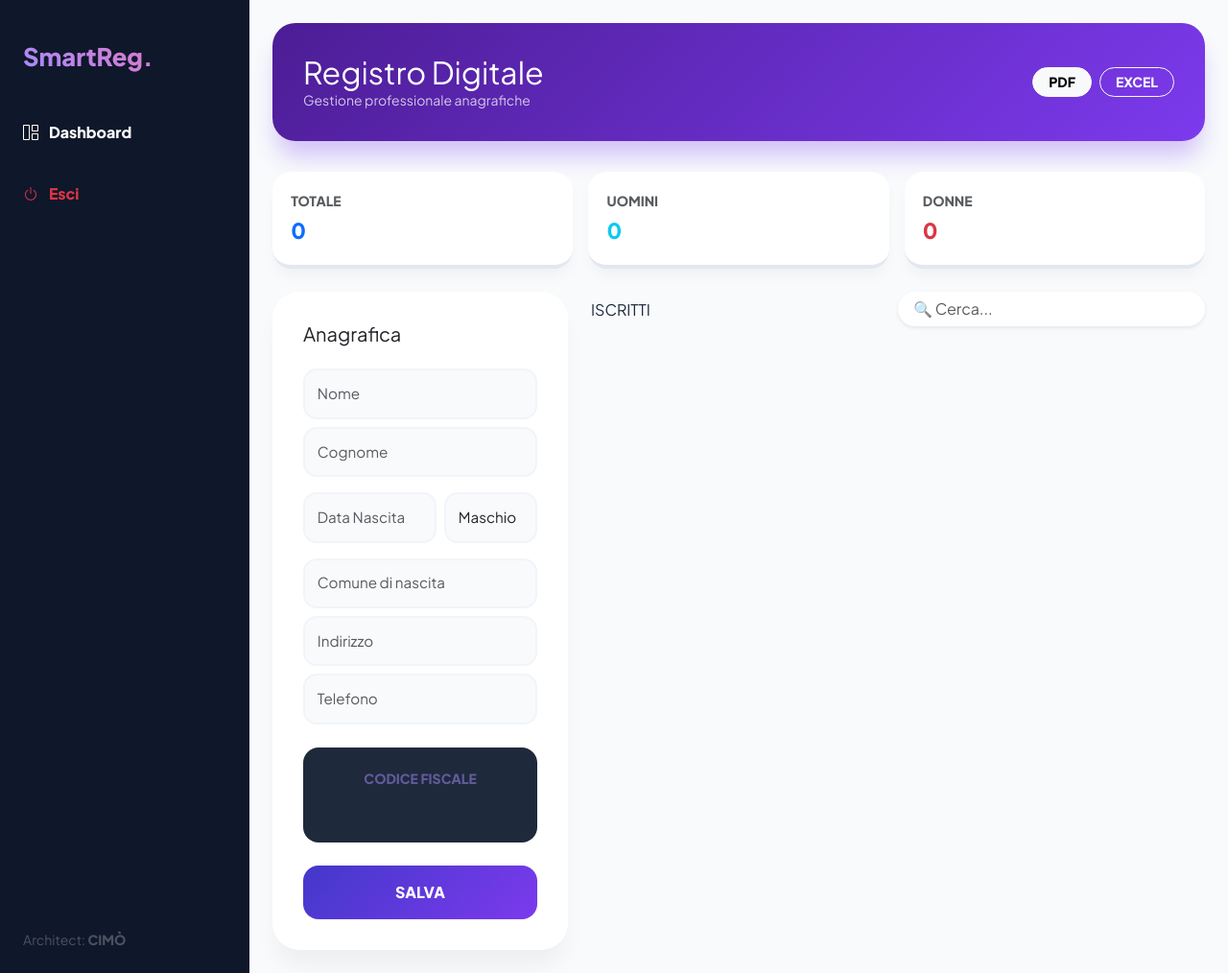
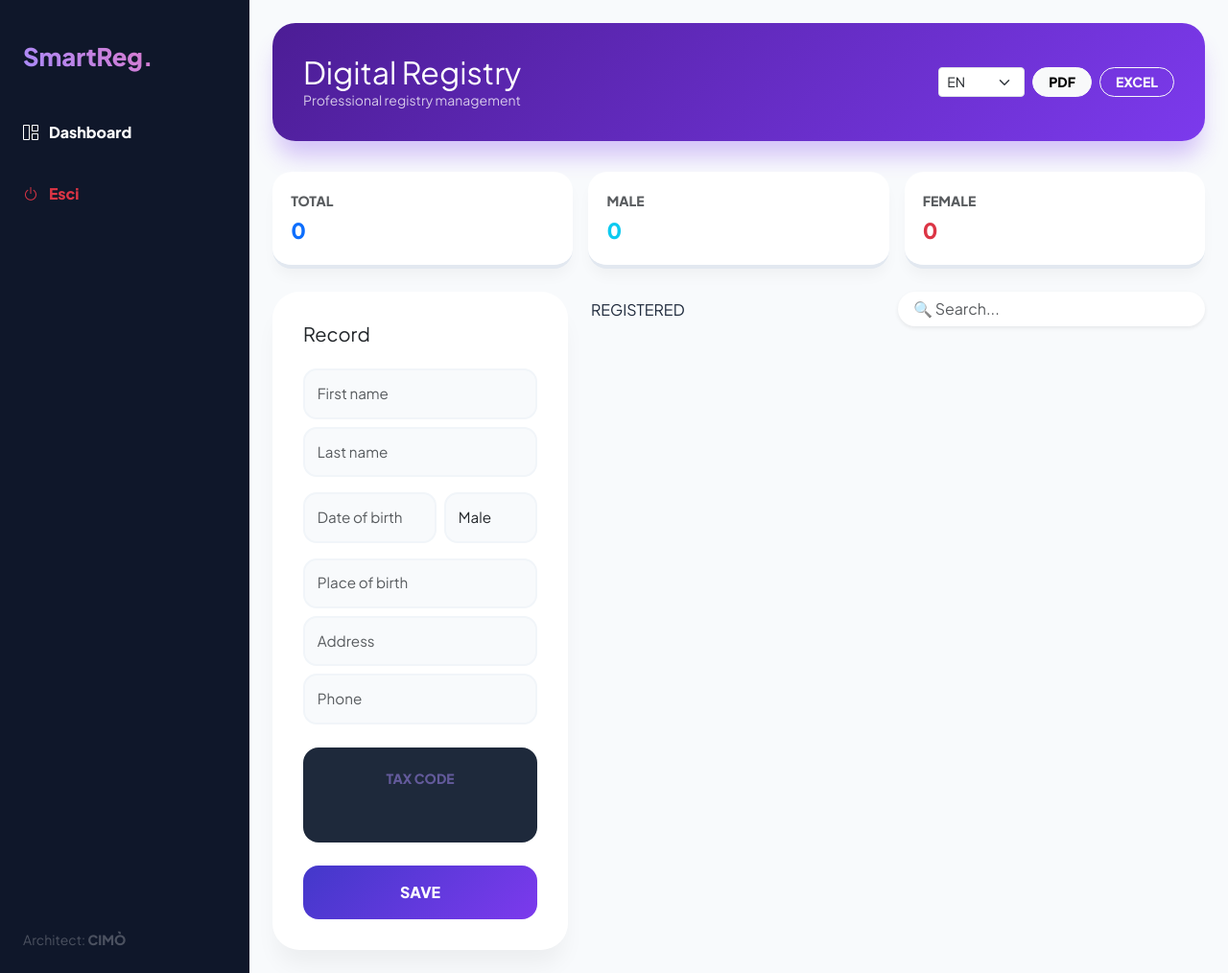
Before and after one commit to santocimo/mio-primo-devops, a PHP site: page / in a window 1280 px wide. Shown: the whole page at 96% size. Run offline with PHP 8.4, Linux system fonts and the light colour scheme; the visitor is signed in with stand-in values (Sample User, id 1); data that the repository does not hold is empty; some libraries are stand-ins or nearby versions.

Commit message:
Fix per versione in Inglese

```diff
--- a/index.php
+++ b/index.php
@@ -138,53 +138,57 @@ try {
     <div class="flex-grow-1 p-3 p-md-4">
         <div class="glass-header d-flex justify-content-between align-items-center">
             <div>
-                <h2 class="fw-800 m-0">Registro Digitale</h2>
-                <p class="m-0 opacity-75 small">Gestione professionale anagrafiche</p>
+                    <h2 class="fw-800 m-0" data-i18n="title.app">Registro Digitale</h2>
+                    <p class="m-0 opacity-75 small" data-i18n="subtitle.app">Gestione professionale anagrafiche</p>
             </div>
-            <div class="d-flex gap-2">
-                <button onclick="window.print()" class="btn btn-light btn-sm rounded-pill px-3 fw-bold">PDF</button>
-                <?php if($ruolo_reale == 'ADMIN'): ?><a href="?export_excel=1" class="btn btn-outline-light btn-sm rounded-pill px-3 fw-bold">EXCEL</a><?php endif; ?>
-            </div>
+                <div class="d-flex gap-2 align-items-center">
+                    <select id="languageSelect" class="form-select form-select-sm" style="width:90px;">
+                        <option value="it">IT</option>
+                        <option value="en">EN</option>
+                    </select>
+                    <button onclick="window.print()" class="btn btn-light btn-sm rounded-pill px-3 fw-bold" data-i18n="btn.pdf">PDF</button>
+                    <?php if($ruolo_reale == 'ADMIN'): ?><a href="?export_excel=1" class="btn btn-outline-light btn-sm rounded-pill px-3 fw-bold" data-i18n="btn.excel">EXCEL</a><?php endif; ?>
+                </div>
         </div>
 
         <div class="row g-3 mb-4 stat-row">
-            <div class="col-4"><div class="stat-card-white"><span class="text-muted small fw-bold d-block mb-1">TOTALE</span><span class="stat-val text-primary"><?php echo $totale; ?></span></div></div>
-            <div class="col-4"><div class="stat-card-white"><span class="text-muted small fw-bold d-block mb-1">UOMINI</span><span class="stat-val text-info"><?php echo $uomini; ?></span></div></div>
-            <div class="col-4"><div class="stat-card-white"><span class="text-muted small fw-bold d-block mb-1">DONNE</span><span class="stat-val text-danger"><?php echo $donne; ?></span></div></div>
+              <div class="col-4"><div class="stat-card-white"><span class="text-muted small fw-bold d-block mb-1" data-i18n="stat.total">TOTALE</span><span class="stat-val text-primary"><?php echo $totale; ?></span></div></div>
+              <div class="col-4"><div class="stat-card-white"><span class="text-muted small fw-bold d-block mb-1" data-i18n="stat.male">UOMINI</span><span class="stat-val text-info"><?php echo $uomini; ?></span></div></div>
+              <div class="col-4"><div class="stat-card-white"><span class="text-muted small fw-bold d-block mb-1" data-i18n="stat.female">DONNE</span><span class="stat-val text-danger"><?php echo $donne; ?></span></div></div>
         </div>
 
         <div class="row g-4">
             <div id="form-col" class="col-lg-4">
                 <div class="card main-card">
-                    <h5 id="formTitle" class="fw-800 mb-4">Anagrafica</h5>
+                    <h5 id="formTitle" class="fw-800 mb-4" data-i18n="form.title">Anagrafica</h5>
                     <form method="POST" id="mainForm">
                         <input type="hidden" name="id_record" id="id_record">
                         <div class="mb-3">
-                            <input type="text" name="nuovo_nome" id="nome" class="form-control input-custom mb-2" placeholder="Nome" required>
-                            <input type="text" name="nuovo_cognome" id="cognome" class="form-control input-custom" placeholder="Cognome" required>
+                            <input type="text" name="nuovo_nome" id="nome" class="form-control input-custom mb-2" placeholder="Nome" required data-i18n-placeholder="ph.name">
+                            <input type="text" name="nuovo_cognome" id="cognome" class="form-control input-custom" placeholder="Cognome" required data-i18n-placeholder="ph.surname">
                         </div>
                         <div class="row g-2 mb-3">
-                            <div class="col-7"><input type="text" id="datepicker" class="form-control input-custom" placeholder="Data Nascita" readonly required><input type="hidden" name="data_nascita_db" id="data_db"></div>
-                            <div class="col-5"><select name="sesso" id="sesso" class="form-select input-custom"><option value="M">Maschio</option><option value="F">Femmina</option></select></div>
+                            <div class="col-7"><input type="text" id="datepicker" class="form-control input-custom" placeholder="Data Nascita" readonly required data-i18n-placeholder="ph.dob"><input type="hidden" name="data_nascita_db" id="data_db"></div>
+                            <div class="col-5"><select name="sesso" id="sesso" class="form-select input-custom"><option value="M" data-i18n="sex.male">Maschio</option><option value="F" data-i18n="sex.female">Femmina</option></select></div>
                         </div>
                         <div class="mb-3">
-                            <input type="text" name="luogo_nascita" id="comune_input" class="form-control input-custom mb-2" placeholder="Comune di nascita">
-                            <input type="text" name="indirizzo" id="indirizzo" class="form-control input-custom mb-2" placeholder="Indirizzo">
-                            <input type="text" name="recapito" id="recapito" class="form-control input-custom" placeholder="Telefono">
+                            <input type="text" name="luogo_nascita" id="comune_input" class="form-control input-custom mb-2" placeholder="Comune di nascita" data-i18n-placeholder="ph.birthplace">
+                            <input type="text" name="indirizzo" id="indirizzo" class="form-control input-custom mb-2" placeholder="Indirizzo" data-i18n-placeholder="ph.address">
+                            <input type="text" name="recapito" id="recapito" class="form-control input-custom" placeholder="Telefono" data-i18n-placeholder="ph.phone">
                         </div>
                         <div class="cf-display-box" id="cf_box_ui">
-                            <small class="d-block opacity-50 mb-1 fw-bold" id="cf_label">CODICE FISCALE</small>
+                            <small class="d-block opacity-50 mb-1 fw-bold" id="cf_label" data-i18n="cf.label">CODICE FISCALE</small>
                             <input type="text" name="nuovo_cf" id="cf_output" class="w-100 border-0 bg-transparent text-center fw-bold" readonly style="color: inherit; font-size: 1.2rem; letter-spacing: 2px;">
                         </div>
-                        <button type="submit" id="submitBtn" class="btn btn-viola w-100">SALVA</button>
+                        <button type="submit" id="submitBtn" class="btn btn-viola w-100" data-i18n="btn.save">SALVA</button>
                     </form>
                 </div>
             </div>
 
             <div class="col-lg-8">
                 <div class="d-flex justify-content-between align-items-center mb-3 search-box">
-                    <h6 class="fw-800 m-0">ISCRITTI</h6>
-                    <input type="text" id="liveSearch" class="form-control border-0 shadow-sm rounded-pill w-50 ps-3" placeholder="🔍 Cerca...">
+                    <h6 class="fw-800 m-0" data-i18n="heading.registered">ISCRITTI</h6>
+                    <input type="text" id="liveSearch" class="form-control border-0 shadow-sm rounded-pill w-50 ps-3" placeholder="🔍 Cerca..." data-i18n-placeholder="ph.search">
                 </div>
                 <div id="grid-body">
                     <?php
@@ -222,6 +226,49 @@ try {
 $(function() {
     let belfiore = "";
 
+    // --- i18n definitions and helper ---
+    const i18n = {
+        it: {
+            'title.app':'Registro Digitale', 'subtitle.app':'Gestione professionale anagrafiche',
+            'btn.pdf':'PDF', 'btn.excel':'EXCEL',
+            'stat.total':'TOTALE', 'stat.male':'UOMINI', 'stat.female':'DONNE',
+            'form.title':'Anagrafica', 'form.edit':'Modifica',
+            'ph.name':'Nome', 'ph.surname':'Cognome', 'ph.dob':'Data Nascita', 'ph.birthplace':'Comune di nascita', 'ph.address':'Indirizzo', 'ph.phone':'Telefono', 'ph.search':'🔍 Cerca...',
+            'cf.label':'CODICE FISCALE', 'cf.exists':'GIÀ IN ARCHIVIO',
+            'btn.save':'SALVA', 'heading.registered':'ISCRITTI',
+            'sex.male':'Maschio', 'sex.female':'Femmina',
+            'confirm.delete.title':'Elimina?', 'confirm.delete.confirm':'Elimina', 'confirm.cancel':'Annulla'
+        },
+        en: {
+            'title.app':'Digital Registry', 'subtitle.app':'Professional registry management',
+            'btn.pdf':'PDF', 'btn.excel':'EXCEL',
+            'stat.total':'TOTAL', 'stat.male':'MALE', 'stat.female':'FEMALE',
+            'form.title':'Record', 'form.edit':'Edit',
+            'ph.name':'First name', 'ph.surname':'Last name', 'ph.dob':'Date of birth', 'ph.birthplace':'Place of birth', 'ph.address':'Address', 'ph.phone':'Phone', 'ph.search':'🔍 Search...',
+            'cf.label':'TAX CODE', 'cf.exists':'ALREADY IN ARCHIVE',
+            'btn.save':'SAVE', 'heading.registered':'REGISTERED',
+            'sex.male':'Male', 'sex.female':'Female',
+            'confirm.delete.title':'Delete?', 'confirm.delete.confirm':'Delete', 'confirm.cancel':'Cancel'
+        }
+    };
+    let currentLang = localStorage.getItem('lang') || (navigator.language && navigator.language.startsWith('en') ? 'en' : 'it');
+
+    function t(key) { return (i18n[currentLang] && i18n[currentLang][key]) ? i18n[currentLang][key] : key; }
+
+    function applyLang(lang) {
+        currentLang = lang;
+        localStorage.setItem('lang', lang);
+        document.querySelectorAll('[data-i18n]').forEach(el => { const k = el.getAttribute('data-i18n'); if(i18n[lang] && i18n[lang][k]) el.textContent = i18n[lang][k]; });
+        document.querySelectorAll('[data-i18n-placeholder]').forEach(el => { const k = el.getAttribute('data-i18n-placeholder'); if(i18n[lang] && i18n[lang][k]) el.setAttribute('placeholder', i18n[lang][k]); });
+        // update option labels in selects
+        document.querySelectorAll('option[data-i18n]').forEach(opt => { const k = opt.getAttribute('data-i18n'); if(i18n[lang] && i18n[lang][k]) opt.textContent = i18n[lang][k]; });
+        // update sweetalert button defaults where used dynamically
+    }
+
+    // initialize language selector
+    const langSel = document.getElementById('languageSelect'); if(langSel){ langSel.value = currentLang; langSel.addEventListener('change', function(){ applyLang(this.value); }); }
+    applyLang(currentLang);
+
     // --- NUOVA LIVE SEARCH (server-backed, debounced) ---
     let searchTimer;
     $("#liveSearch").on("input", function() {
@@ -246,11 +293,11 @@ $(function() {
             $.getJSON("?check_cf=" + cf + "&exclude_id=" + ($("#id_record").val() || 0), function(data) {
                 if(data.exists) {
                     $("#cf_box_ui").addClass("cf-error-state");
-                    $("#cf_label").text("GIÀ IN ARCHIVIO");
+                    $("#cf_label").text(t('cf.exists'));
                     $("#submitBtn").prop("disabled", true);
                 } else {
                     $("#cf_box_ui").removeClass("cf-error-state");
-                    $("#cf_label").text("CODICE FISCALE");
+                    $("#cf_label").text(t('cf.label'));
                     $("#submitBtn").prop("disabled", false);
                 }
             });
@@ -281,11 +328,11 @@ $(function() {
     $("#comune_input").autocomplete({ source: "cerca_comuni.php", select: function(e, ui) { $(this).val(ui.item.value); belfiore = ui.item.codice; generaCF(); return false; } });
 
     window.confermaElimina = function(id, n) {
-        Swal.fire({ title: 'Elimina?', text: n, icon: 'warning', showCancelButton: true, confirmButtonColor: '#7c3aed', confirmButtonText: 'Elimina' }).then((r) => { if (r.isConfirmed) window.location.href="?delete="+id; });
+        Swal.fire({ title: t('confirm.delete.title'), text: n, icon: 'warning', showCancelButton: true, confirmButtonColor: '#7c3aed', confirmButtonText: t('confirm.delete.confirm'), cancelButtonText: t('confirm.cancel') }).then((r) => { if (r.isConfirmed) window.location.href="?delete="+id; });
     }
 
     window.modificaRecord = function(d) {
-        $("#formTitle").text("Modifica"); $("#id_record").val(d.id);
+        $("#formTitle").text(t('form.edit')); $("#id_record").val(d.id);
         $("#nome").val(d.nome); $("#cognome").val(d.cognome); $("#sesso").val(d.sesso);
         $("#comune_input").val(d.luogo_nascita); $("#indirizzo").val(d.indirizzo); $("#recapito").val(d.recapito);
         let dt = d.data_nascita.split('-'); $("#datepicker").val(dt[2]+'/'+dt[1]+'/'+dt[0]);
```
